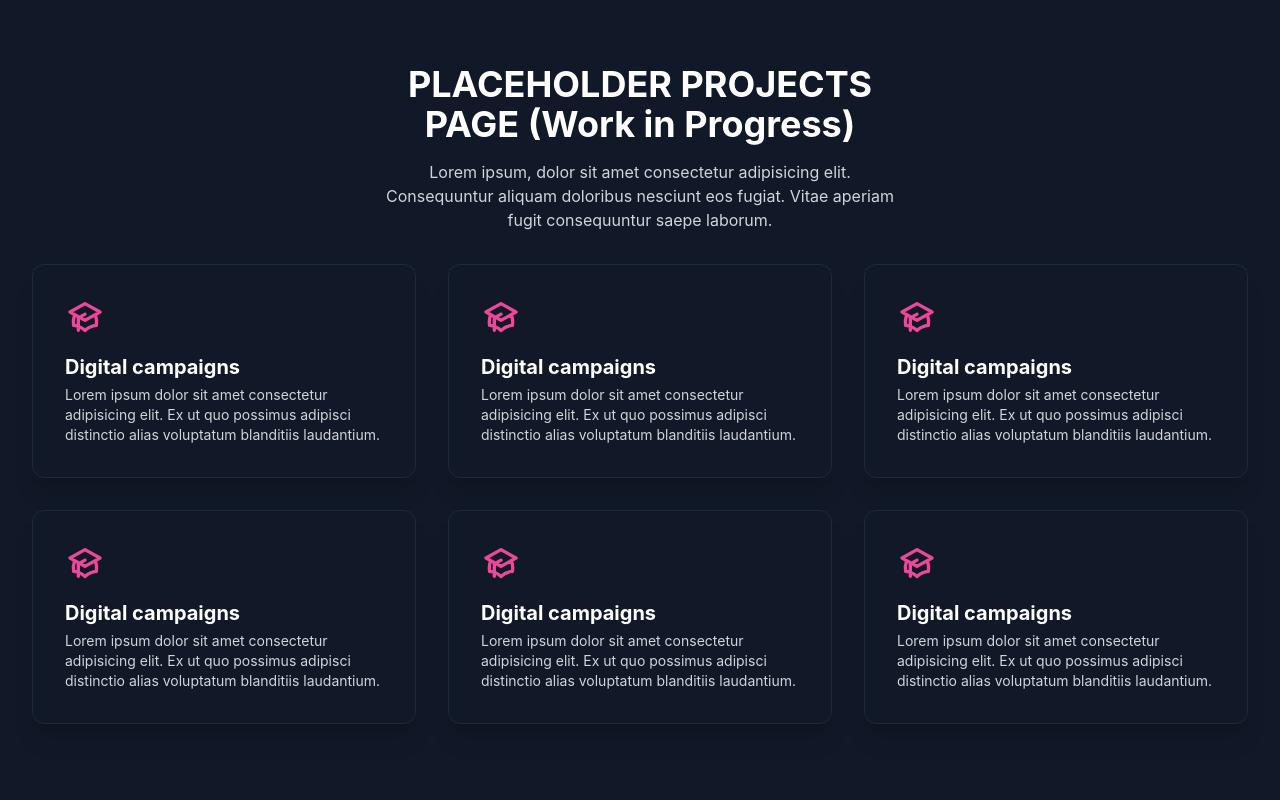
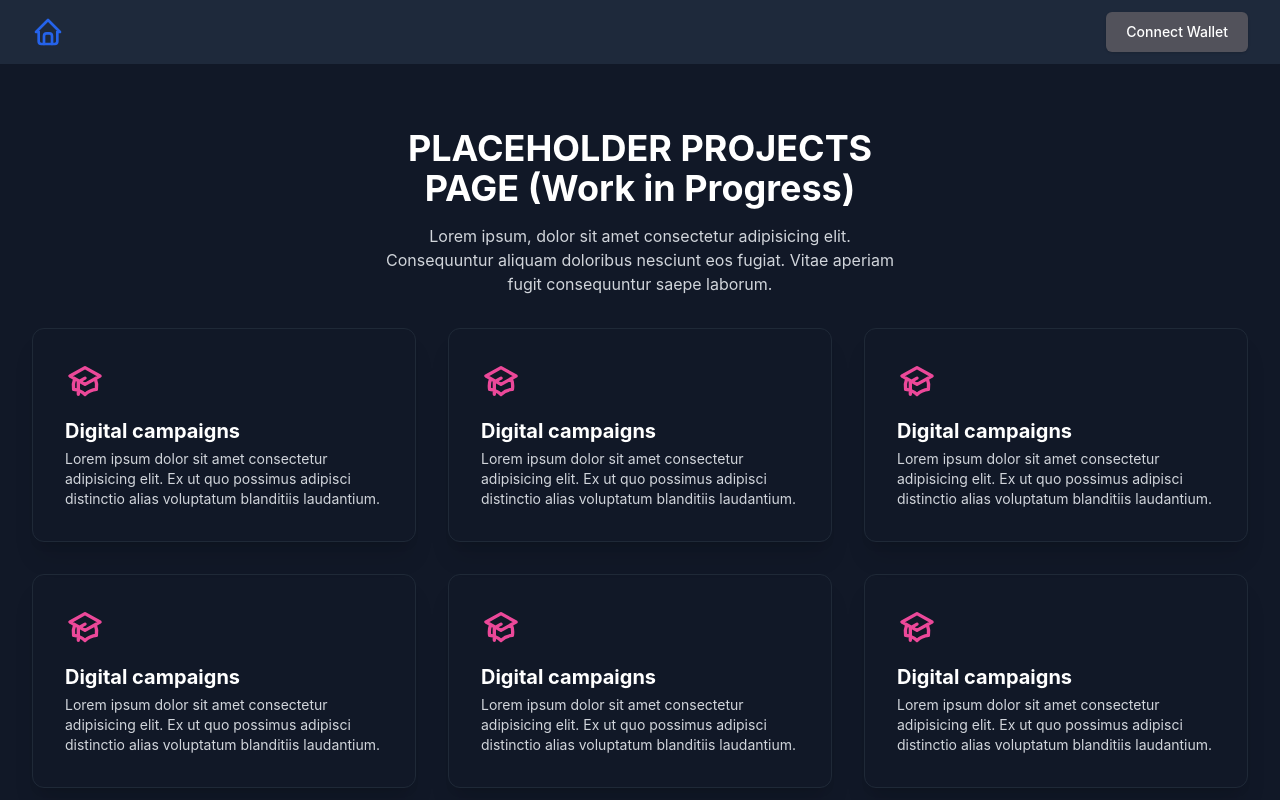
Before and after one commit to ZILECAO/GroupBy, a Next.js app: page /projects in a window 1280 px wide. Shown: the top 800 px of the page. Built offline with nearby package versions, Linux system fonts and the light colour scheme.

Commit message:
fixed home button and added persistent nav bar in /projects page

```diff
--- a/pages/index.js
+++ b/pages/index.js
@@ -12,7 +12,7 @@ export default function Home() {
         <div class="px-4 mx-auto max-w-screen-xl sm:px-6 lg:px-8">
           <div class="flex items-center justify-between h-16">
             <div class="flex-1 md:flex md:items-center md:gap-12">
-              <a class="block text-blue-600" href="link /">
+              <a class="block text-blue-600" href="/">
                 <span class="sr-only">Home</span>
                 <svg class="h-8 w-8 text-blue-600"  width="24" height="24" viewBox="0 0 24 24" stroke-width="2" stroke="currentColor" fill="none" stroke-linecap="round" stroke-linejoin="round">  <path stroke="none" d="M0 0h24v24H0z"/>  <polyline points="5 12 3 12 12 3 21 12 19 12" />  <path d="M5 12v7a2 2 0 0 0 2 2h10a2 2 0 0 0 2 -2v-7" />  <path d="M9 21v-6a2 2 0 0 1 2 -2h2a2 2 0 0 1 2 2v6" /></svg>
               </a>
@@ -21,10 +21,7 @@ export default function Home() {
               <div class="md:flex md:items-center md:gap-12">
                 <div class="flex items-center gap-4">
                   <div class="sm:gap-4 sm:flex">
-                  <a
-                    class="px-5 py-2.5 text-sm font-medium text-white bg-zinc-600 rounded-md shadow"
-                    href="link/"
-                  >
+                  <a class="px-5 py-2.5 text-sm font-medium text-white bg-zinc-600 rounded-md shadow" href="/">
                     Connect Wallet
                   </a>
                 </div>
--- a/pages/projects.js
+++ b/pages/projects.js
@@ -6,6 +6,31 @@ import Link from 'next/link'
 export default function Home() {
   return (
     <section class="text-white bg-gray-900">
+
+      <header class="bg-slate-800">
+        <div class="px-4 mx-auto max-w-screen-xl sm:px-6 lg:px-8">
+          <div class="flex items-center justify-between h-16">
+            <div class="flex-1 md:flex md:items-center md:gap-12">
+              <a class="block text-blue-600" href="/">
+                <span class="sr-only">Home</span>
+                <svg class="h-8 w-8 text-blue-600"  width="24" height="24" viewBox="0 0 24 24" stroke-width="2" stroke="currentColor" fill="none" stroke-linecap="round" stroke-linejoin="round">  <path stroke="none" d="M0 0h24v24H0z"/>  <polyline points="5 12 3 12 12 3 21 12 19 12" />  <path d="M5 12v7a2 2 0 0 0 2 2h10a2 2 0 0 0 2 -2v-7" />  <path d="M9 21v-6a2 2 0 0 1 2 -2h2a2 2 0 0 1 2 2v6" /></svg>
+              </a>
+              </div>
+
+              <div class="md:flex md:items-center md:gap-12">
+                <div class="flex items-center gap-4">
+                  <div class="sm:gap-4 sm:flex">
+                  <a class="px-5 py-2.5 text-sm font-medium text-white bg-zinc-600 rounded-md shadow" href="/">
+                    Connect Wallet
+                  </a>
+                </div>
+              </div>
+            </div>
+          </div>
+        </div>
+      </header>
+
+
     <div class="px-4 py-16 mx-auto max-w-screen-xl sm:px-6 lg:px-8">
       <div class="max-w-lg mx-auto text-center">
         <h2 class="text-3xl font-bold sm:text-4xl">PLACEHOLDER PROJECTS PAGE (Work in Progress)</h2>
```
